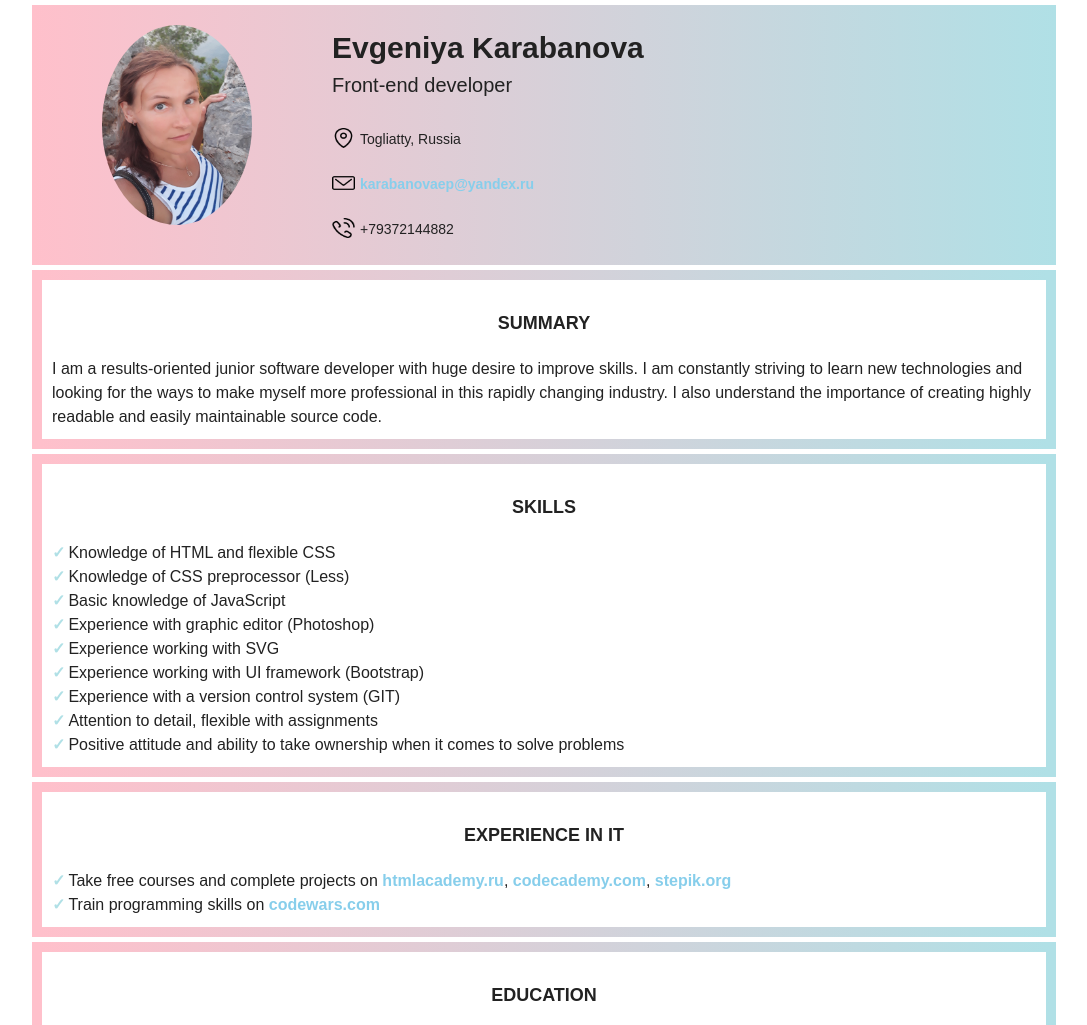
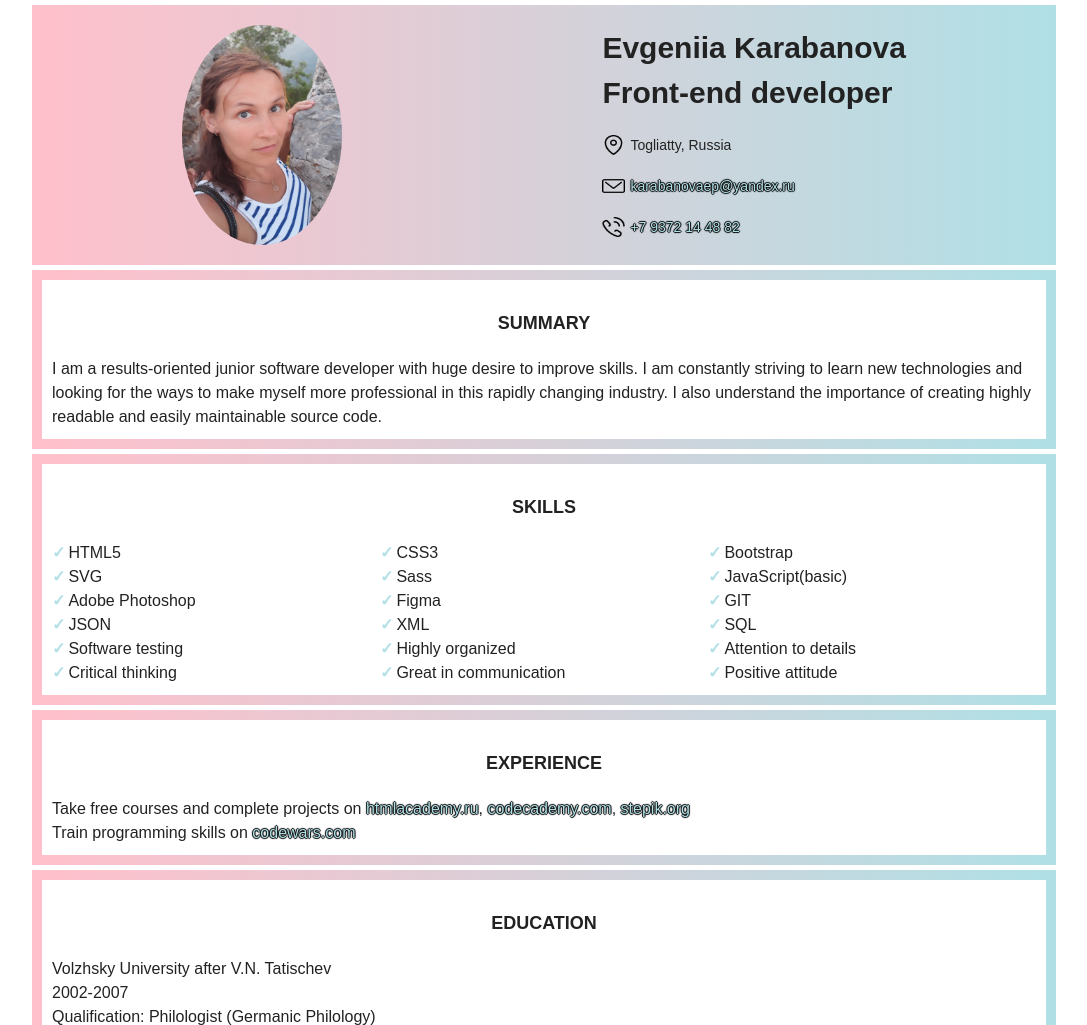
Before and after one commit to DevEvKa/rsschool-cv-1, a plain HTML site: page index.html in a window 1280 px wide. Shown: the top 1025 px of the page, without its empty margins (96-1183 px from the left). Drawn offline with Linux system fonts and the light colour scheme.

Commit message:
refactor: change information in Skills section

```diff
--- a/index.html
+++ b/index.html
@@ -11,74 +11,90 @@
 <body>
     <div class="container">
         <header>
-            <div class="photo">
-                <img src="img/my_photo.jpg" alt="My photo" width="150" height="200" />
-                <div class="photo-text">
-                    <h1>Evgeniya Karabanova</h1>
-                    <h2>Front-end developer</h2>
+            <div class="about">
+                <div class="about_photo">
+                    <img src="img/my_photo.jpg"
+                        alt="A girl with brown hair and grey eyes near the ancient destroyed stone wall" />
                 </div>
-            </div>
-            <div class="contacts">
-                <div>
-                    <img class="contacts-icon" src="img/location.png" alt="место жительства" width="23" height="20" />
-                    <p class="contacts-text">Togliatty, Russia</p>
-                </div>
-                <div>
-                    <img class="contacts-icon" src="img/mail.png" alt="Адрес электронной почты" width="23"
-                        height="20" />
-                    <p class="contacts-text"><a href="mailto:karabanovaep@yandex.ru">karabanovaep@yandex.ru</a></p>
-                </div>
-                <div>
-                    <img class="contacts-icon" src="img/phone.png" alt="Номер телфона" width="23" height="20" />
-                    <p class="contacts-text">+79372144882</p>
+                <div class="about_text">
+                    <h1 class="about_name">Evgeniia Karabanova</h1>
+                    <h2 class="about_profession">Front-end developer</h2>
+                    <ul class="about_contacts">
+                        <li>
+                            <img class="contacts-icon" src="img/location.png" alt="место жительства" />
+                            <p class="contacts-text">Togliatty, Russia</p>
+                        </li>
+                        <li>
+                            <img class="contacts-icon" src="img/mail.png" alt="Адрес электронной почты" />
+                            <p class="contacts-text"><a href="mailto: karabanovaep@yandex.ru">karabanovaep@yandex.ru</a>
+                            </p>
+                        </li>
+                        <li>
+                            <img class="contacts-icon" src="img/phone.png" alt="Номер телфона" />
+                            <p class="contacts-text"><a href="tel: +79372144882">+7 9372 14 48 82</a></p>
+                        </li>
+                    </ul>
                 </div>
             </div>
         </header>
         <main>
             <section class="summary">
-                <h3>Summary</h3>
+                <h3 class="section_header">Summary</h3>
                 <p>I am a results-oriented junior software developer with huge desire to improve skills. I am constantly
                     striving to learn new technologies and looking for the ways to make myself more professional in this
                     rapidly changing industry. I also understand the importance of creating highly readable and easily
                     maintainable source code. </p>
             </section>
             <section class="skills">
-                <h3>Skills</h3>
-                <ul>
-                    <li>Knowledge of HTML and flexible CSS</li>
-                    <li>Knowledge of CSS preprocessor (Less)</li>
-                    <li>Basic knowledge of JavaScript</li>
-                    <li>Experience with graphic editor (Photoshop)</li>
-                    <li>Experience working with SVG</li>
-                    <li>Experience working with UI framework (Bootstrap)</li>
-                    <li>Experience with a version control system (GIT)</li>
-                    <li>Attention to detail, flexible with assignments</li>
-                    <li>Positive attitude and ability to take ownership when it comes to solve problems</li>
+                <h3 class="section_header">Skills</h3>
+                <ul class="skills_items">
+                    <li class="skills_item">HTML5</li>
+                    <li class="skills_item">CSS3</li>
+                    <li class="skills_item">Bootstrap</li>
+                    <li class="skills_item">SVG</li>
+                    <li class="skills_item">Sass</li>
+                    <li class="skills_item">JavaScript(basic)</li>
+                    <li class="skills_item">Adobe Photoshop</li>
+                    <li class="skills_item">Figma</li>
+                    <li class="skills_item">GIT</li>
+                    <li class="skills_item">JSON</li>
+                    <li class="skills_item">XML</li>
+                    <li class="skills_item">SQL</li>
+                    <li class="skills_item">Software testing</li>
+                    <li class="skills_item">Highly organized</li>
+                    <li class="skills_item">Attention to details</li>
+                    <li class="skills_item">Critical thinking</li>
+                    <li class="skills_item">Great in communication</li>
+                    <li class="skills_item">Positive attitude</li>
                 </ul>
             </section>
-            <section class="experience in IT">
-                <h3>Experience in IT</h3>
+            <section class="experience">
+                <h3 class="section_header">Experience</h3>
                 <ul>
                     <li>Take free courses and complete projects on <a href="https://htmlacademy.ru/"
-                            target="_blanc">htmlacademy.ru</a>, <a href="https://www.codecademy.com/"
-                            target="_blanc">codecademy.com</a>, <a href="https://welcome.stepik.org/ru"
-                            target="_blanc">stepik.org</a></li>
-                    <li>Train programming skills on <a href="https://www.codewars.com/" target="_blanc">codewars.com</a>
+                            target="blanc">htmlacademy.ru</a>, <a href="https://www.codecademy.com/"
+                            target="blanc">codecademy.com</a>, <a href="https://welcome.stepik.org/ru"
+                            target="blanc">stepik.org</a></li>
+                    <li>Train programming skills on <a href="https://www.codewars.com/" target="blanc">codewars.com</a>
                     </li>
                 </ul>
             </section>
             <section class="education">
-                <h3>Education</h3>
-                <p>Volzhsky University after V.N. Tatischev</br>2002-2007</br>Qualification: philologist (Germanic
-                    Philology)</p>
+                <h3 class="section_header">Education</h3>
+                <p>Volzhsky University after V.N. Tatischev</p>
+                <p>2002-2007</p>
+                <p>Qualification: Philologist (Germanic Philology)</p>
             </section>
             <section class="english">
-                <h3>English</h3>
-                <p>Intermediate level</p>
+                <h3 class="section_header">English</h3>
+                <p>Intermediate level (B1+)</p>
             </section>
         </main>
         <footer>
-            <p>Thank you for attention!</br>I will be glad to cooperate with you!</p>
+            <details>
+                <summary class="footer_text">I'll be glad to cooperate with you!</summary>
+                <p class="footer_text">Thanks for your attention! :)</p>
+            </details>
         </footer>
     </div>
 </body>
--- a/style.css
+++ b/style.css
@@ -1,7 +1,7 @@
 body {
-  line-height: 1.5;
   font-family: Arial, sans-serif;
   color: #222222;
+  line-height: 1.5;
 }
 
 .container {
@@ -10,41 +10,58 @@ body {
   padding: 0 20px;
 }
 
+a {
+  text-decoration: none;
+  font-weight: 300;
+  color: #B0E0E6;
+  text-shadow: 1px 0 1px #000,
+    0 1px 1px #000,
+    -1px 0 1px #000,
+    0 -1px 1px #000;
+}
+
+a:visited {
+  color: #FFC0CB;
+}
+
 header,
 footer {
   background: linear-gradient(to left, #B0E0E6, #FFC0CB);
-  padding: 20px 0;
+  padding: 20px;
   margin: 5px 0;
 }
 
-.photo {
-  display: block;
+.about {
+  display: flex;
+  justify-content: space-around;
 }
 
- .photo-text {
-  width: 580px;
-  font-size: 20px;
-  text-align: left;
-  margin-left: 300px;
- }
+.about_photo img {
+  width: 160px;
+  height: 220px;
+  border-radius: 50%;
+}
 
-.photo-text h1 {
+.about_text {
+  display: flex;
+  flex-direction: column;
+}
+
+.about_name {
   font-weight: 700;
   font-size: 30px;
 }
 
-.photo img {
-  position: absolute;
-  border-radius: 50%;
-  margin-left: 70px;
-}
-
-.contacts {
-  margin: 5px 0 5px 300px;
+.about_profession {
+  font-weight: 700;
+  font-size: 30px;
 }
 
 .contacts-icon {
-  position:relative;
+  display: block;
+  width: 23px;
+  height: 20px;
+  position: relative;
   top: 20px;
 }
 
@@ -61,7 +78,7 @@ section {
   padding: 10px;
 }
 
-h3 {
+.section_header {
   font-size: 18px;
   font-weight: 700;
   text-align: center;
@@ -69,11 +86,17 @@ h3 {
   margin: 20px;
 }
 
-ul {
-  list-style-type: none;
+.skills_items {
+  display: flex;
+  flex-wrap: wrap;
 }
 
- li::before {
+.skills_item {
+  flex-grow: 1;
+  width: 33%;
+}
+
+.skills_item::before {
   display: inline-block;
   content: "\2713";
   padding-right: 3px;
@@ -81,17 +104,7 @@ ul {
   font-weight: bold;
 }
 
-a {
-  text-decoration: none;
-  font-weight: 600;
-  color: #87CEEB;
-}
-
-a:visited {
-  color: #FF69B4;
-}
-
-footer p {
+footer .footer_text {
   font-size: 16px;
   font-weight: 600;
   text-align: center;
```
